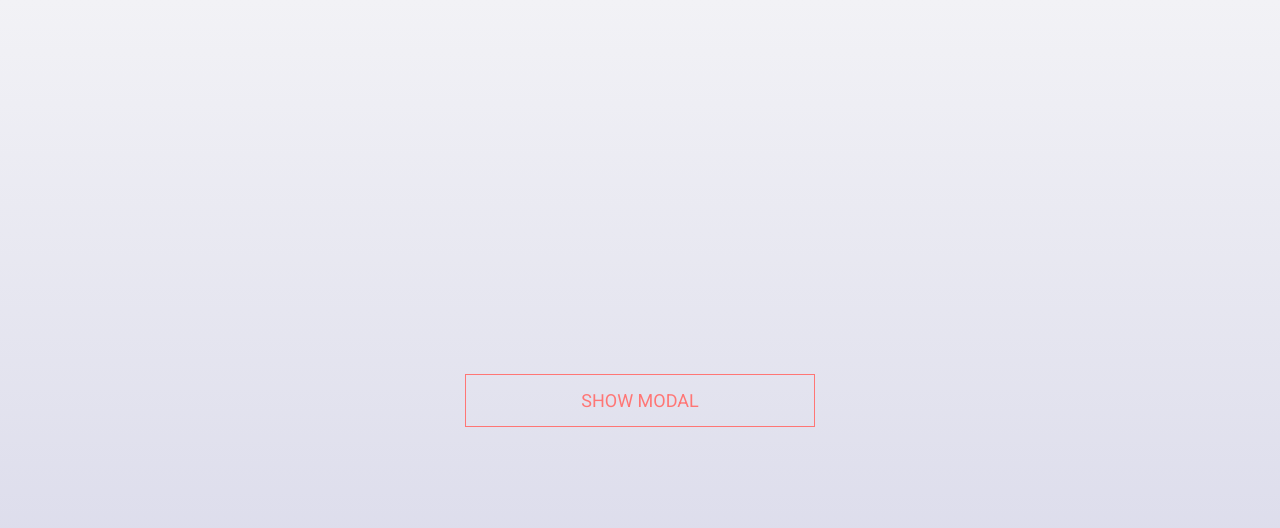
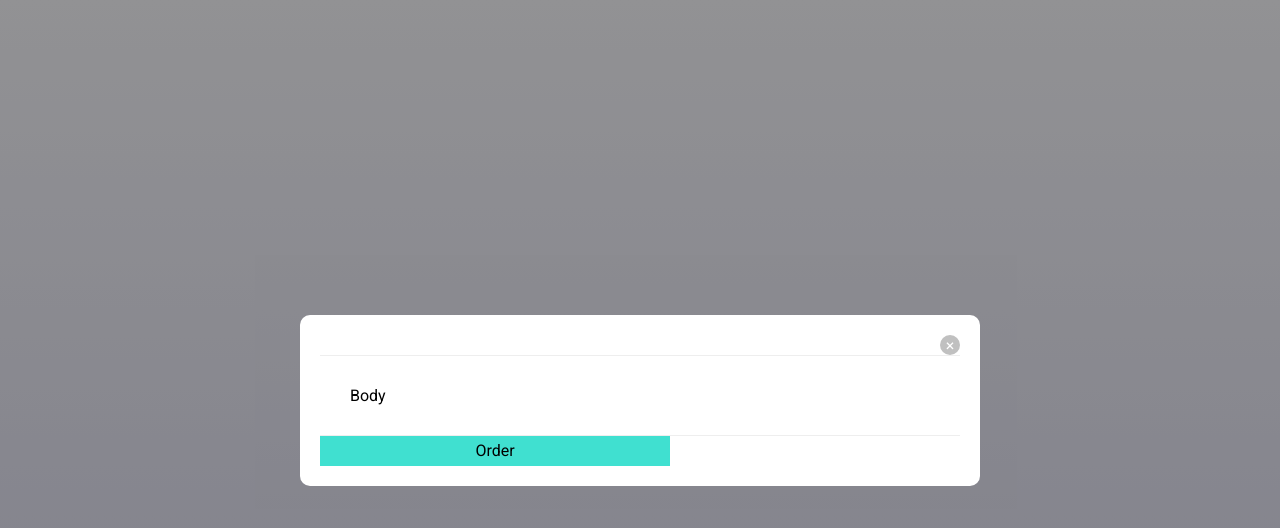
Before and after one commit to DICErrr/modal-project, a React (Create React App) app: page / in a window 1280 px wide. Both pictures are taken after a click on the button "SHOW MODAL". Shown: the top 528 px of the page. Built offline with nearby package versions, Linux system fonts and the light colour scheme.

Commit message:
created component modal

```diff
--- a/src/App.tsx
+++ b/src/App.tsx
@@ -1,7 +1,8 @@
 import React, { FC, useState } from 'react';
+
 import classes from './App.module.css';
-
 import Button from './components/Button/Button';
+import Modal from './components/Modal/Modal';
 
 const App: FC = (): JSX.Element => {
   const [modalActive, setModalActive] = useState<boolean>(false);
@@ -13,6 +14,7 @@ const App: FC = (): JSX.Element => {
       <Button type="animated" onClick={openModal}>
         Show Modal
       </Button>
+      <Modal setActive={setModalActive} active={modalActive} />
     </div>
   );
 };
--- /dev/null
+++ b/src/components/Modal/Modal.module.css
@@ -0,0 +1,43 @@
+.modal {
+    height: 100vh;
+    width: 100vw;
+    background-color: rgba(0,0,0,0.4);
+    position: fixed;
+    top: 0;
+    left: 0;
+    display: flex;
+    align-items: center;
+    justify-content: center;
+    opacity: 0;
+    pointer-events: none;
+    transition: 0.5s;
+}
+
+.modal.active {
+    opacity: 1;
+    pointer-events: all;
+}
+
+.modalContent {
+    padding: 20px;
+    border-radius: 10px;
+    background-color: #fff;
+    width: 50vw;
+    transform: scale(0.5);
+    transition: 0.4s all;
+}
+
+.modalContent.active {
+    transform: scale(1);
+}
+
+.modalHeader {
+    display: flex;
+    justify-content: flex-end;
+}
+
+.modalBody {
+    padding: 30px;
+    border-top: 1px solid #eee;
+    border-bottom: 1px solid #eee;
+}
--- /dev/null
+++ b/src/components/Modal/Modal.tsx
@@ -0,0 +1,40 @@
+import React, { FC } from 'react';
+import classNames from 'classnames';
+
+import classes from './Modal.module.css';
+import { ModalProps } from './Modal.props';
+import Button from '../Button/Button';
+
+const Modal: FC<ModalProps> = ({ active, setActive, children }): JSX.Element => {
+  const stopPropagation = (e: React.MouseEvent<HTMLDivElement>): void => e.stopPropagation();
+
+  const hideModal = (): void => setActive(false);
+
+  return (
+    <div
+      className={classNames(classes.modal, {
+        [classes.active]: active,
+      })}
+      onClick={hideModal}
+    >
+      <div
+        className={classNames(classes.modalContent, {
+          [classes.active]: active,
+        })}
+        onClick={stopPropagation}
+      >
+        <div className={classes.modalHeader}>
+          <Button type="cancel" onClick={hideModal} />
+        </div>
+        <div className={classes.modalBody}>Body {children}</div>
+        <div className={classes.modalFooter}>
+          <Button type="primary" onClick={hideModal}>
+            Order
+          </Button>
+        </div>
+      </div>
+    </div>
+  );
+};
+
+export default Modal;
```
Also changed, not shown: src/components/Modal/Modal.props.ts (added, +7 -0 lines).
